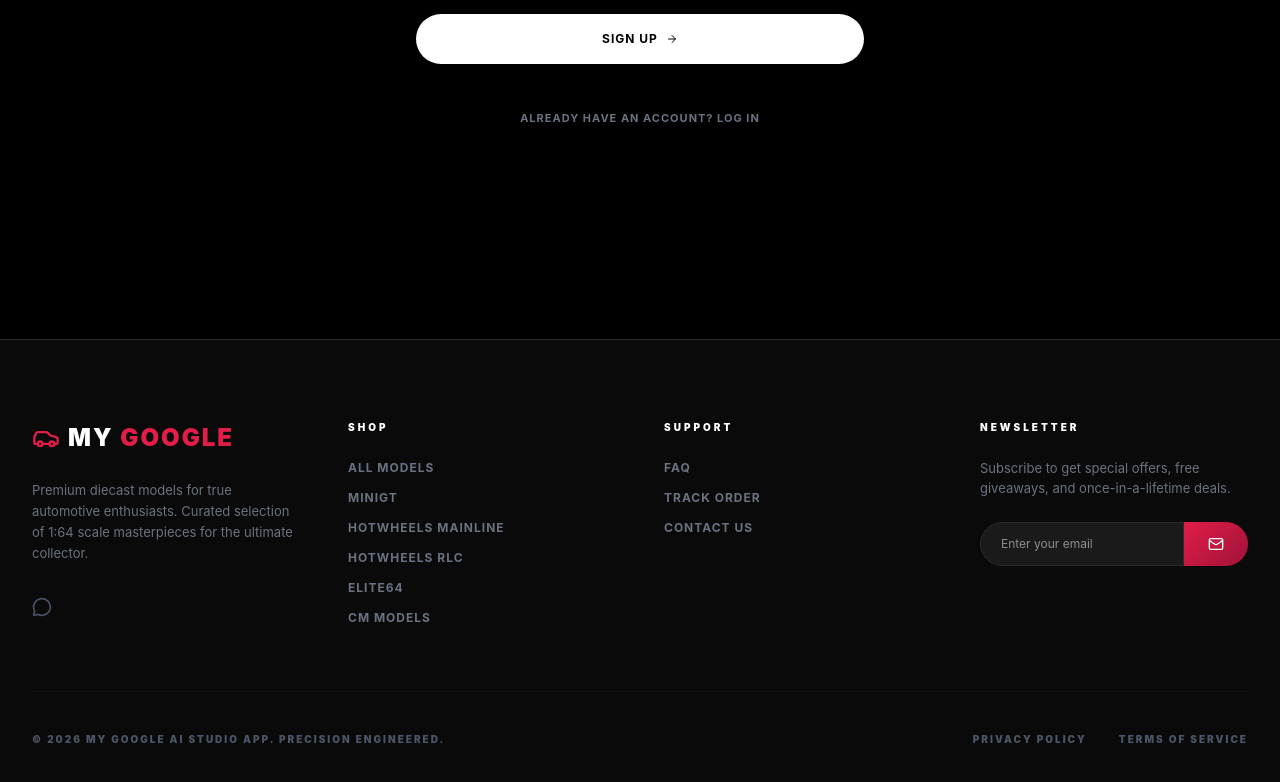
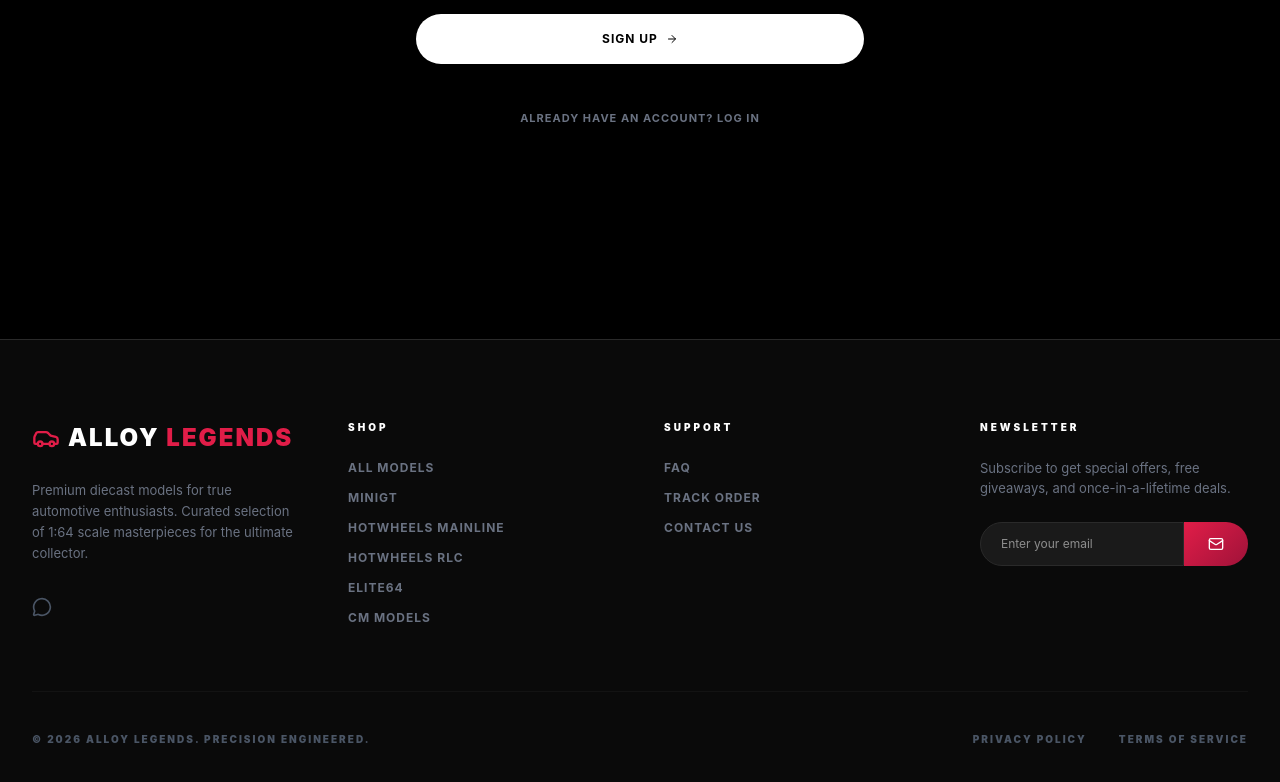
Before and after one commit to Saip9322/ALLOY-LEGEND, a React (Vite) app: page /signup in a window 1280 px wide. Shown: the part 526-1308 px from the top of the page. Built offline with nearby package versions, Linux system fonts and the light colour scheme.

Commit message:
feat: Rename app to Alloy Legends
Update project name and title across various files to reflect the rebranding of the application. This includes index.html, metadata.json, package.json, and AppContext.tsx to ensure consistent branding.

```diff
--- a/index.html
+++ b/index.html
@@ -3,7 +3,7 @@
   <head>
     <meta charset="UTF-8" />
     <meta name="viewport" content="width=device-width, initial-scale=1.0" />
-    <title>My Google AI Studio App</title>
+    <title>Alloy Legends</title>
   </head>
   <body>
     <div id="root"></div>
--- a/metadata.json
+++ b/metadata.json
@@ -1,5 +1,5 @@
 {
-  "name": "My Google AI Studio App",
+  "name": "Alloy Legends",
   "description": "A modern, responsive e-commerce website for a diecast hobby brand.",
   "requestFramePermissions": [],
   "majorCapabilities": []
--- a/package.json
+++ b/package.json
@@ -1,5 +1,5 @@
 {
-  "name": "react-example",
+  "name": "alloy-legends",
   "private": true,
   "version": "0.0.0",
   "type": "module",
--- a/src/context/AppContext.tsx
+++ b/src/context/AppContext.tsx
@@ -9,7 +9,7 @@
 
 export const AppProvider: React.FC<{ children: React.ReactNode }> = ({ children }) => {
   const [appName, setAppName] = useState(() => {
-    return localStorage.getItem('app_name') || 'My Google AI Studio App';
+    return localStorage.getItem('app_name') || 'Alloy Legends';
   });
 
   useEffect(() => {
```
